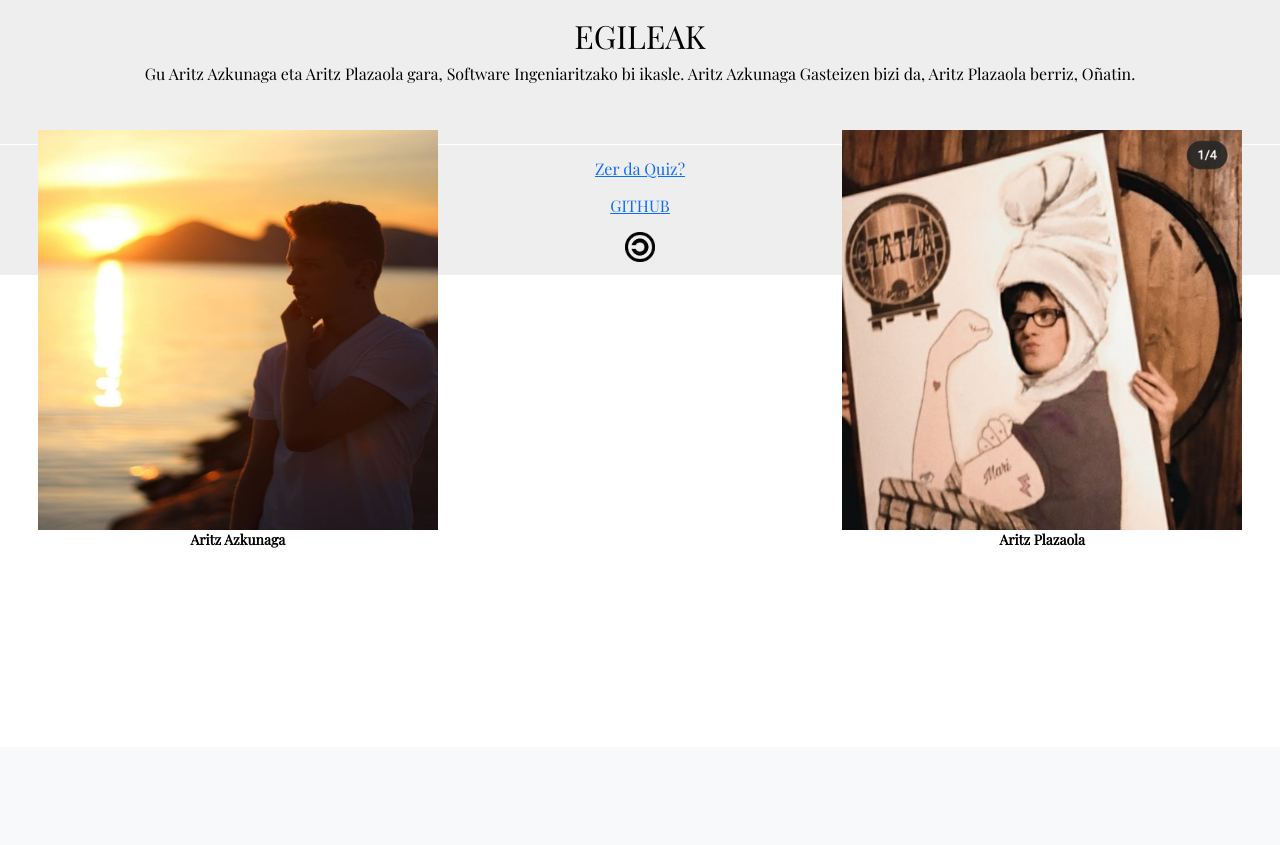
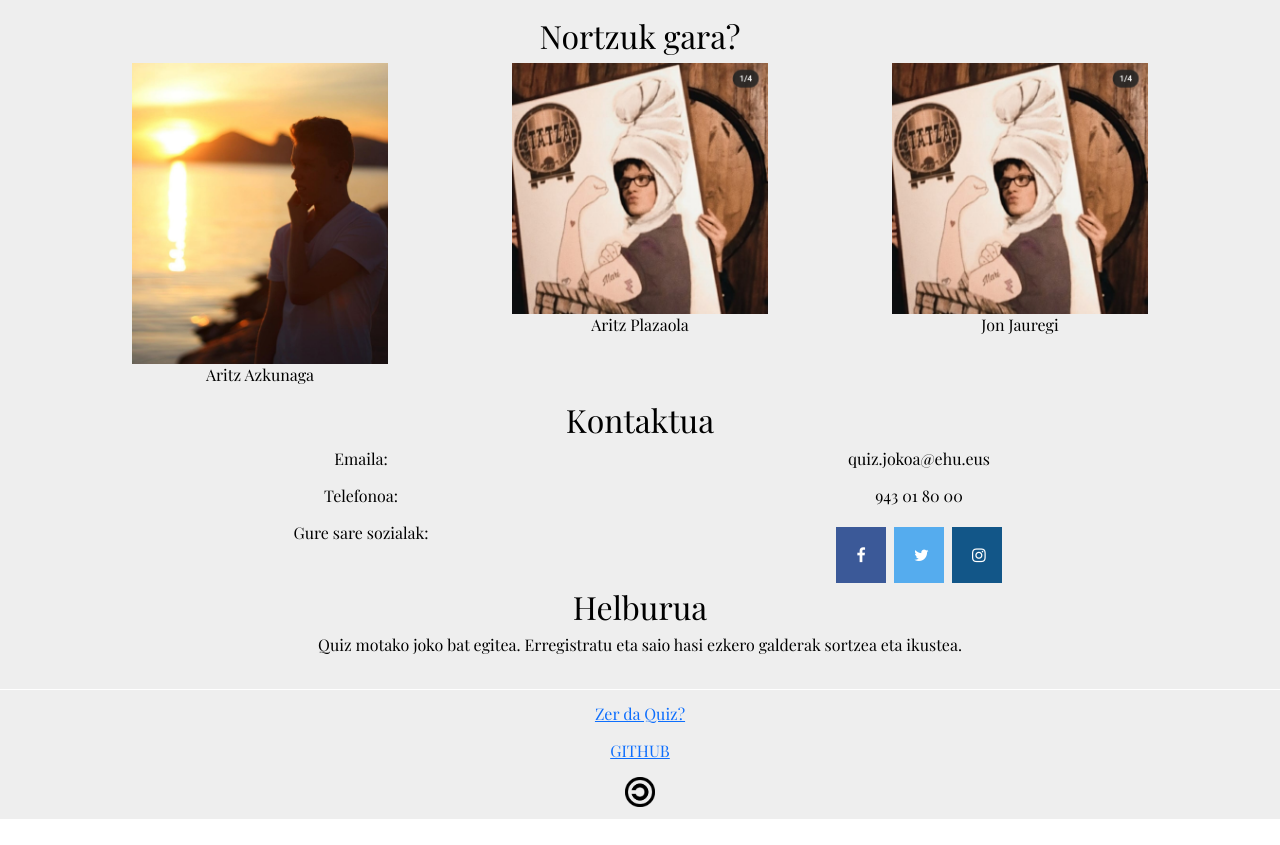
Before and after one commit to Azkunaga/PKE, a PHP site: page /Credits.php in a window 1280 px wide. Shown: the part 53-898 px from the top of the page. Before the commit the page ends 601 px from the top, so only its background shows below. Run offline with PHP 8.4, Linux system fonts and the light colour scheme; some libraries are stand-ins or nearby versions.

Commit message:
Kredituak atala eginda

```diff
--- a/php/Credits.php
+++ b/php/Credits.php
@@ -9,63 +9,110 @@
 		margin:20px; /* un margen cualquiera */
 	}
 
+	.imgcen{
+		float:center; /*para ponerlo a la derecha */
+		margin:20px; /* un margen cualquiera */
+	}
+
 	.imgizq{
 		float:left; /*para ponerlo a la izquierda */
 		margin:20px; /* un margen cualquiera */
 	}
-	.imgizq img, .imgder img{
+	.imgizq img, .imgder img, .imgcen img{
 		display: block;
 		margin: 0 auto; /* centrar imagen */
 	}
-	.imgizq p, .imgder p{
+	.imgizq p, .imgder p, .imgcen p{
 		text-align:center;
 		font-weight:bold;
 		font-size: 14px;
 	}
+
+	.fa {
+	  padding: 20px;
+	  font-size: 30px;
+	  width: 50px;
+	  text-align: center;
+	  text-decoration: none;
+	  margin: 5px 2px;
+	}
+
+	.fa-facebook {
+	  background: #3B5998;
+	  color: white;
+	}
+
+	.fa-twitter {
+	  background: #55ACEE;
+	  color: white;
+	}
+
+	.fa-instagram {
+	  background: #125688;
+	  color: white;
+	}
   </style>
+  <link rel="stylesheet" href="https://use.fontawesome.com/releases/v5.0.7/css/all.css">
+  <link rel="stylesheet" href="https://cdnjs.cloudflare.com/ajax/libs/font-awesome/4.7.0/css/font-awesome.min.css">
   <link href="https://cdn.jsdelivr.net/npm/bootstrap@5.0.2/dist/css/bootstrap.min.css" rel="stylesheet" integrity="sha384-EVSTQN3/azprG1Anm3QDgpJLIm9Nao0Yz1ztcQTwFspd3yD65VohhpuuCOmLASjC" crossorigin="anonymous">
 	<script src="https://cdn.jsdelivr.net/npm/bootstrap@5.0.2/dist/js/bootstrap.bundle.min.js" integrity="sha384-MrcW6ZMFYlzcLA8Nl+NtUVF0sA7MsXsP1UyJoMp4YLEuNSfAP+JcXn/tWtIaxVXM" crossorigin="anonymous"></script>
 </head>
 <body>
   <?php include '../php/Menus.php' ?>
   <section class="main" id="s1">
-    <div>
+    <div class="container">
 
-      <h2>EGILEAK</h2>
-	  <p> Gu Aritz Azkunaga eta Aritz Plazaola gara, Software Ingeniaritzako bi ikasle. Aritz Azkunaga Gasteizen bizi da, Aritz Plazaola berriz, Oñatin.</p>
+      <h2>Nortzuk gara?</h2>
+	  <div class="row align-items-start">
+		  <div class="col">
+			<img class="img-responsive" src="../images/azku.jpg" style="width: 20vmax; ">
+			<p>Aritz Azkunaga</p>
+		  </div>
+		  <div class="col">
+			<img class="img-responsive" src="../images/poxito.jpg" style="width: 20vmax">
+			<p>Aritz Plazaola</p>
+		  </div>
+		  <div class="col">
+			<img class="img-responsive" src="../images/poxito.jpg" style="width: 20vmax"> <!--Jon sartu zure argazkia -->
+			<p>Jon Jauregi</p>
+		  </div>
+	  </div>
 
+	  <div class="container">
+	  	<h2>Kontaktua</h2>
+	  	<div class="row align-items-start">
+	  		<div class="col">
+	  			<p>Emaila: </p>
+	  		</div>
+	  		<div class="col">
+	  			<p>quiz.jokoa@ehu.eus</p>
+	  		</div>
+	  	</div>
+	  	<div class="row align-items-star">
+	  		<div class="col">
+	  			<p>Telefonoa: </p>
+	  		</div>
+	  		<div class="col">
+	  			<p>943 01 80 00</p>
+	  		</div>
+	  	</div>
+	  	<div class="row align-items-start">
+	  		<div class="col">
+	  			<p>Gure sare sozialak: </p>
+	  		</div>
+	  		<div class="col">
+	  			<a href="https://www.facebook.com/upvehu/" class="fa fa-facebook"></a>
+	  			<a href="https://twitter.com/upvehu" class="fa fa-twitter"></a>
+	  			<a href="https://www.instagram.com/ikubokontseilu/" class="fa fa-instagram"></a>
+	  		</div>
+	  	</div>
+	  </div>
+
+	  <div class="container">
+		<h2>Helburua</h2>
+		<p>Quiz motako joko bat egitea. Erregistratu eta saio hasi ezkero galderak sortzea eta ikustea.</p>
+	  </div>
     </div>
-	<div class="imgizq">
-		<img src="../images/azku.jpg" height="400" width="400">
-		<p>Aritz Azkunaga</p>
-
-	</div>
-	<div class="imgder">
-		<img src="../images/poxito.jpg" height="400" width="400">
-		<p>Aritz Plazaola</p>
-	</div>
-	<div>
-		<p id="demo"></p>
-		<div id="mapholder"></div>
-		<script>
-			var x = document.getElementById('demo');
-			function getLocation() {
-			  if (navigator.geolocation) {
-				//console.log(navigator.geolocation);
-				navigator.geolocation.getCurrentPosition(showPosition);
-			  } else {
-				x.innerHTML = "Geolocation is not supported by this browser.";
-			  }
-			}
-
-			function showPosition(position) {
-			  x.innerHTML = "Latitude: " + position.coords.latitude +
-			  "<br>Longitude: " + position.coords.longitude;
-			}
-
-			getLocation();
-		</script>
-	</div>
   </section>
   <?php include '../html/Footer.html' ?>
 </body>
```
